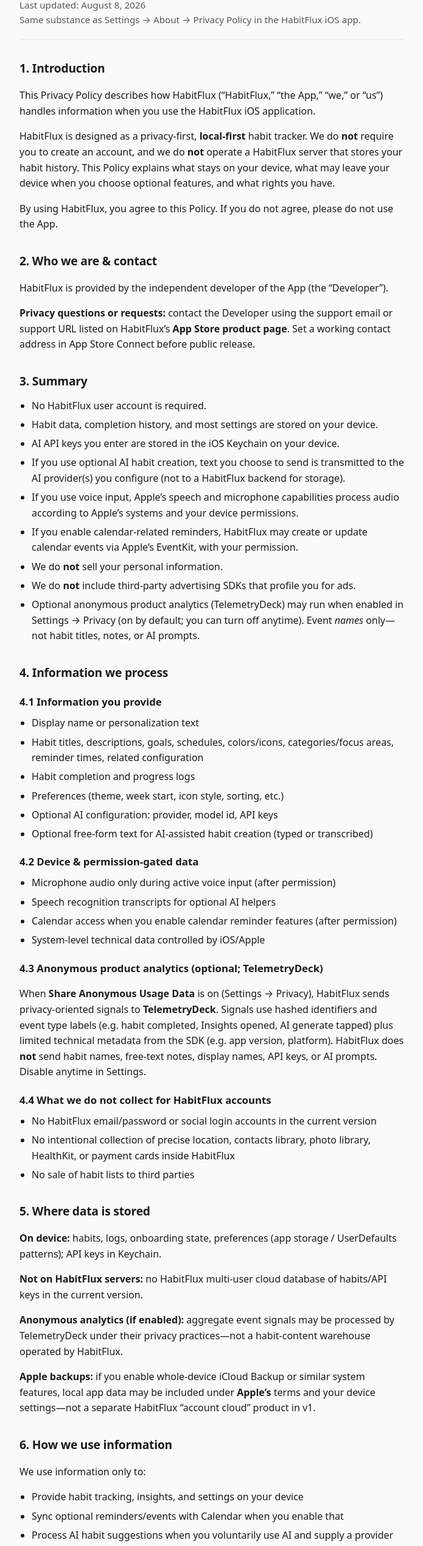
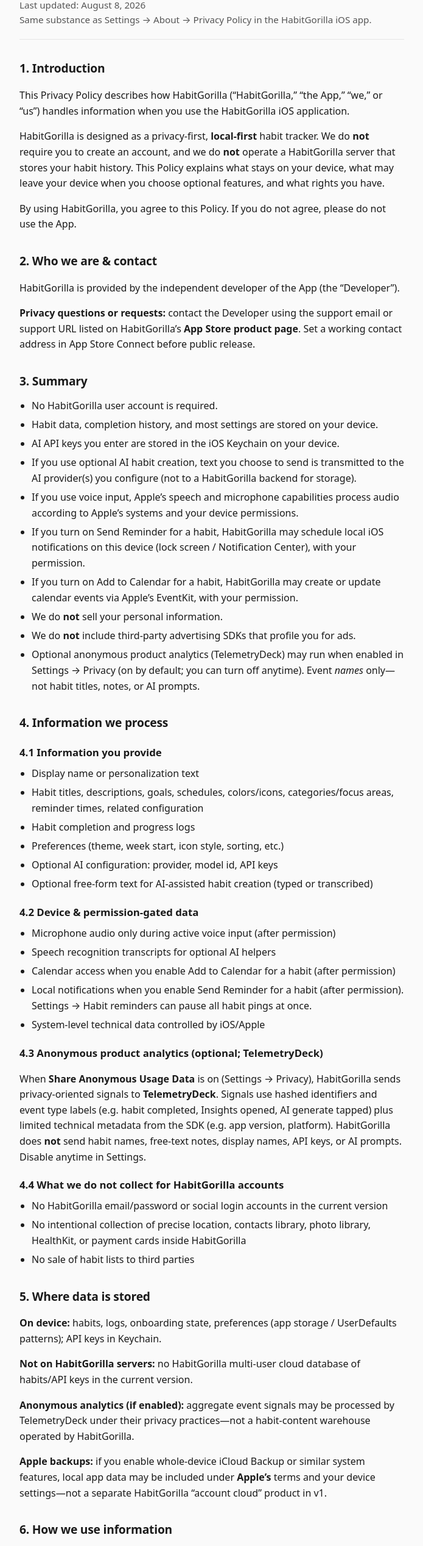
Before and after one commit to 1amit1/legal-pages, a plain HTML site: page habitgorilla/index.html in a window 1280 px wide. Shown: the part 89-2624 px from the top of the page at 61% size, without its empty margins (292-987 px from the left). Drawn offline with Linux system fonts and the light colour scheme.

Commit message:
Update folder name and edited  index.html

```diff
--- a/habitflux/index.html
+++ b/habitgorilla/index.html
@@ -3,8 +3,8 @@
 <head>
   <meta charset="utf-8" />
   <meta name="viewport" content="width=device-width, initial-scale=1" />
-  <meta name="description" content="HabitFlux iOS app Privacy Policy" />
-  <title>HabitFlux Privacy Policy</title>
+  <meta name="description" content="HabitGorilla iOS app Privacy Policy" />
+  <title>HabitGorilla Privacy Policy</title>
   <style>
     :root {
       color-scheme: light dark;
@@ -84,28 +84,29 @@
 <body>
   <main>
     <header>
-      <h1>HabitFlux Privacy Policy</h1>
+      <h1>HabitGorilla Privacy Policy</h1>
       <p class="meta">Last updated: August 8, 2026</p>
-      <p class="meta">Same substance as Settings → About → Privacy Policy in the HabitFlux iOS app.</p>
+      <p class="meta">Same substance as Settings → About → Privacy Policy in the HabitGorilla iOS app.</p>
     </header>
 
     <h2>1. Introduction</h2>
-    <p>This Privacy Policy describes how HabitFlux (“HabitFlux,” “the App,” “we,” or “us”) handles information when you use the HabitFlux iOS application.</p>
-    <p>HabitFlux is designed as a privacy-first, <strong>local-first</strong> habit tracker. We do <strong>not</strong> require you to create an account, and we do <strong>not</strong> operate a HabitFlux server that stores your habit history. This Policy explains what stays on your device, what may leave your device when you choose optional features, and what rights you have.</p>
-    <p>By using HabitFlux, you agree to this Policy. If you do not agree, please do not use the App.</p>
+    <p>This Privacy Policy describes how HabitGorilla (“HabitGorilla,” “the App,” “we,” or “us”) handles information when you use the HabitGorilla iOS application.</p>
+    <p>HabitGorilla is designed as a privacy-first, <strong>local-first</strong> habit tracker. We do <strong>not</strong> require you to create an account, and we do <strong>not</strong> operate a HabitGorilla server that stores your habit history. This Policy explains what stays on your device, what may leave your device when you choose optional features, and what rights you have.</p>
+    <p>By using HabitGorilla, you agree to this Policy. If you do not agree, please do not use the App.</p>
 
     <h2>2. Who we are &amp; contact</h2>
-    <p>HabitFlux is provided by the independent developer of the App (the “Developer”).</p>
-    <p><strong>Privacy questions or requests:</strong> contact the Developer using the support email or support URL listed on HabitFlux’s <strong>App Store product page</strong>. Set a working contact address in App Store Connect before public release.</p>
+    <p>HabitGorilla is provided by the independent developer of the App (the “Developer”).</p>
+    <p><strong>Privacy questions or requests:</strong> contact the Developer using the support email or support URL listed on HabitGorilla’s <strong>App Store product page</strong>. Set a working contact address in App Store Connect before public release.</p>
 
     <h2>3. Summary</h2>
     <ul>
-      <li>No HabitFlux user account is required.</li>
+      <li>No HabitGorilla user account is required.</li>
       <li>Habit data, completion history, and most settings are stored on your device.</li>
       <li>AI API keys you enter are stored in the iOS Keychain on your device.</li>
-      <li>If you use optional AI habit creation, text you choose to send is transmitted to the AI provider(s) you configure (not to a HabitFlux backend for storage).</li>
+      <li>If you use optional AI habit creation, text you choose to send is transmitted to the AI provider(s) you configure (not to a HabitGorilla backend for storage).</li>
       <li>If you use voice input, Apple’s speech and microphone capabilities process audio according to Apple’s systems and your device permissions.</li>
-      <li>If you enable calendar-related reminders, HabitFlux may create or update calendar events via Apple’s EventKit, with your permission.</li>
+      <li>If you turn on Send Reminder for a habit, HabitGorilla may schedule local iOS notifications on this device (lock screen / Notification Center), with your permission.</li>
+      <li>If you turn on Add to Calendar for a habit, HabitGorilla may create or update calendar events via Apple’s EventKit, with your permission.</li>
       <li>We do <strong>not</strong> sell your personal information.</li>
       <li>We do <strong>not</strong> include third-party advertising SDKs that profile you for ads.</li>
       <li>Optional anonymous product analytics (TelemetryDeck) may run when enabled in Settings → Privacy (on by default; you can turn off anytime). Event <em>names</em> only—not habit titles, notes, or AI prompts.</li>
@@ -127,49 +128,51 @@
     <ul>
       <li>Microphone audio only during active voice input (after permission)</li>
       <li>Speech recognition transcripts for optional AI helpers</li>
-      <li>Calendar access when you enable calendar reminder features (after permission)</li>
+      <li>Calendar access when you enable Add to Calendar for a habit (after permission)</li>
+      <li>Local notifications when you enable Send Reminder for a habit (after permission). Settings → Habit reminders can pause all habit pings at once.</li>
       <li>System-level technical data controlled by iOS/Apple</li>
     </ul>
 
     <h3>4.3 Anonymous product analytics (optional; TelemetryDeck)</h3>
-    <p>When <strong>Share Anonymous Usage Data</strong> is on (Settings → Privacy), HabitFlux sends privacy-oriented signals to <strong>TelemetryDeck</strong>. Signals use hashed identifiers and event type labels (e.g. habit completed, Insights opened, AI generate tapped) plus limited technical metadata from the SDK (e.g. app version, platform). HabitFlux does <strong>not</strong> send habit names, free-text notes, display names, API keys, or AI prompts. Disable anytime in Settings.</p>
+    <p>When <strong>Share Anonymous Usage Data</strong> is on (Settings → Privacy), HabitGorilla sends privacy-oriented signals to <strong>TelemetryDeck</strong>. Signals use hashed identifiers and event type labels (e.g. habit completed, Insights opened, AI generate tapped) plus limited technical metadata from the SDK (e.g. app version, platform). HabitGorilla does <strong>not</strong> send habit names, free-text notes, display names, API keys, or AI prompts. Disable anytime in Settings.</p>
 
-    <h3>4.4 What we do not collect for HabitFlux accounts</h3>
+    <h3>4.4 What we do not collect for HabitGorilla accounts</h3>
     <ul>
-      <li>No HabitFlux email/password or social login accounts in the current version</li>
-      <li>No intentional collection of precise location, contacts library, photo library, HealthKit, or payment cards inside HabitFlux</li>
+      <li>No HabitGorilla email/password or social login accounts in the current version</li>
+      <li>No intentional collection of precise location, contacts library, photo library, HealthKit, or payment cards inside HabitGorilla</li>
       <li>No sale of habit lists to third parties</li>
     </ul>
 
     <h2>5. Where data is stored</h2>
     <p><strong>On device:</strong> habits, logs, onboarding state, preferences (app storage / UserDefaults patterns); API keys in Keychain.</p>
-    <p><strong>Not on HabitFlux servers:</strong> no HabitFlux multi-user cloud database of habits/API keys in the current version.</p>
-    <p><strong>Anonymous analytics (if enabled):</strong> aggregate event signals may be processed by TelemetryDeck under their privacy practices—not a habit-content warehouse operated by HabitFlux.</p>
-    <p><strong>Apple backups:</strong> if you enable whole-device iCloud Backup or similar system features, local app data may be included under <strong>Apple’s</strong> terms and your device settings—not a separate HabitFlux “account cloud” product in v1.</p>
+    <p><strong>Not on HabitGorilla servers:</strong> no HabitGorilla multi-user cloud database of habits/API keys in the current version.</p>
+    <p><strong>Anonymous analytics (if enabled):</strong> aggregate event signals may be processed by TelemetryDeck under their privacy practices—not a habit-content warehouse operated by HabitGorilla.</p>
+    <p><strong>Apple backups:</strong> if you enable whole-device iCloud Backup or similar system features, local app data may be included under <strong>Apple’s</strong> terms and your device settings—not a separate HabitGorilla “account cloud” product in v1.</p>
 
     <h2>6. How we use information</h2>
     <p>We use information only to:</p>
     <ul>
       <li>Provide habit tracking, insights, and settings on your device</li>
-      <li>Sync optional reminders/events with Calendar when you enable that</li>
+      <li>Schedule optional lock-screen habit reminders when you enable Send Reminder</li>
+      <li>Sync optional events with Calendar when you enable Add to Calendar</li>
       <li>Process AI habit suggestions when you voluntarily use AI and supply a provider API key</li>
       <li>Support local app reliability</li>
       <li>Understand product usage in aggregate when analytics is enabled (without reading individual habit content)</li>
     </ul>
-    <p>We do not use your habit history to train HabitFlux’s own AI models. Third-party AI providers process data under <strong>their</strong> policies when you use them.</p>
+    <p>We do not use your habit history to train HabitGorilla’s own AI models. Third-party AI providers process data under <strong>their</strong> policies when you use them.</p>
 
     <h2>7. Network transmissions &amp; third parties</h2>
 
     <h3>7.1 AI providers (optional, user-configured)</h3>
-    <p>When you use AI features with a configured API key, HabitFlux sends the content needed for the request (typically prompt/description and related metadata) to the selected provider’s API over HTTPS. Providers may include OpenAI, Anthropic, Google, and others shown in Settings.</p>
+    <p>When you use AI features with a configured API key, HabitGorilla sends the content needed for the request (typically prompt/description and related metadata) to the selected provider’s API over HTTPS. Providers may include OpenAI, Anthropic, Google, and others shown in Settings.</p>
     <ul>
       <li>Keys authenticate those requests</li>
       <li>Billing is between you and that provider</li>
-      <li>Retention on their side follows their policy; HabitFlux does not keep a HabitFlux-operated prompt archive</li>
+      <li>Retention on their side follows their policy; HabitGorilla does not keep a HabitGorilla-operated prompt archive</li>
     </ul>
 
     <h3>7.2 TelemetryDeck (optional product analytics)</h3>
-    <p>When Share Anonymous Usage Data is enabled, the TelemetryDeck SDK transmits event signals and limited technical metadata over HTTPS. HabitFlux does not include habit titles or free-text content. Governed by TelemetryDeck’s privacy policy. Opt out: Settings → Privacy.</p>
+    <p>When Share Anonymous Usage Data is enabled, the TelemetryDeck SDK transmits event signals and limited technical metadata over HTTPS. HabitGorilla does not include habit titles or free-text content. Governed by TelemetryDeck’s privacy policy. Opt out: Settings → Privacy.</p>
 
     <h3>7.3 Apple</h3>
     <p>App Store, OS services, and permission frameworks are governed by Apple’s Privacy Policy and your Apple ID / device settings.</p>
@@ -196,20 +199,24 @@
         </tr>
         <tr>
           <td>Calendar (full access when requested)</td>
-          <td>Optional create/update/remove habit-related events</td>
+          <td>Optional create/update/remove events when you turn on Add to Calendar</td>
+        </tr>
+        <tr>
+          <td>Notifications</td>
+          <td>Optional lock-screen habit reminders (and the weekly share card, if enabled). Not used for in-app day-complete or shield banners</td>
         </tr>
       </tbody>
     </table>
-    <p>Revoke anytime in iOS Settings → HabitFlux. Core local tracking works without network. Analytics (when enabled) uses network for event signals only.</p>
+    <p>Revoke anytime in iOS Settings → HabitGorilla. Core local tracking works without network. Analytics (when enabled) uses network for event signals only.</p>
 
     <h2>9. Legal bases (where applicable)</h2>
-    <p>Where GDPR/UK GDPR apply: contract/performance of the App; consent for optional permissions, AI you start, and optional product analytics (opt-out in Settings); limited legitimate interests for on-device integrity and product improvement where applicable. Withdraw permission consent in iOS Settings; turn off analytics in HabitFlux Settings → Privacy.</p>
+    <p>Where GDPR/UK GDPR apply: contract/performance of the App; consent for optional permissions, AI you start, and optional product analytics (opt-out in Settings); limited legitimate interests for on-device integrity and product improvement where applicable. Withdraw permission consent in iOS Settings; turn off analytics in HabitGorilla Settings → Privacy.</p>
 
     <h2>10. Sharing &amp; selling</h2>
     <p>We do <strong>not</strong> sell personal information. Sharing only: (1) AI providers you select when using AI; (2) TelemetryDeck when analytics is enabled (aggregate events, not habit free text); (3) Apple system services you allow; (4) legal/safety requirements. No ad-partner sharing of habits.</p>
 
     <h2>11. Retention &amp; deletion</h2>
-    <p>Data stays on device until you clear it or uninstall. Use in-app clear/delete/clear API key, remove habits, turn off analytics, or uninstall. Calendar events may need deletion in Calendar or when HabitFlux cleans linked events. Data already sent to AI providers or TelemetryDeck follows their retention rules.</p>
+    <p>Data stays on device until you clear it or uninstall. Use in-app clear/delete/clear API key, remove habits, turn off analytics, or uninstall. Calendar events may need deletion in Calendar or when HabitGorilla cleans linked events. Data already sent to AI providers or TelemetryDeck follows their retention rules.</p>
 
     <h2>12. Security</h2>
     <p>Keychain and platform storage help protect on-device secrets. No method is 100% secure. Protect your device and API keys.</p>
@@ -224,7 +231,7 @@
     <p>Depending on jurisdiction (e.g. GDPR, CCPA): access, deletion, correction, portability, objection/restriction. Local-first design means you primarily exercise access/deletion <strong>in the App</strong> or by uninstalling; opt out of analytics in Settings → Privacy. For California: we do not sell/share for cross-context behavioral advertising in the current version. Supervisory authority complaints available where law allows. Contact via App Store support channel.</p>
 
     <h2>16. Changes to App Store privacy information</h2>
-    <p>Apple’s App Store may show “App Privacy” labels describing data practice for the App. The Developer keeps those labels accurate as HabitFlux evolves—including disclosing product analytics (TelemetryDeck) when used. The substance of data handling is described in this Policy.</p>
+    <p>Apple’s App Store may show “App Privacy” labels describing data practice for the App. The Developer keeps those labels accurate as HabitGorilla evolves—including disclosing product analytics (TelemetryDeck) when used. The substance of data handling is described in this Policy.</p>
 
     <h2>17. Changes</h2>
     <p>We may update this Policy for product changes (for example iCloud sync or accounts). Material updates will change “Last updated,” in-app text, and any public URL. Continued use after updates constitutes acceptance where law allows.</p>
```
